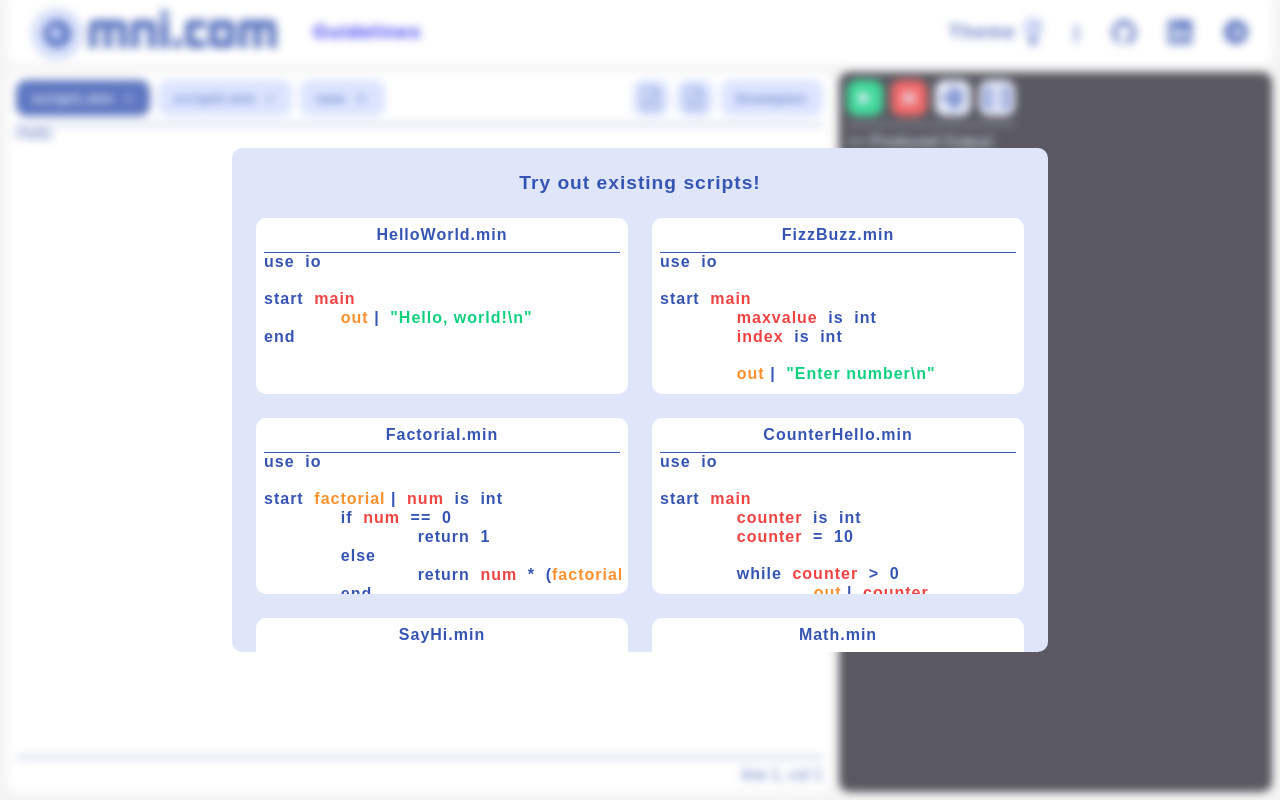
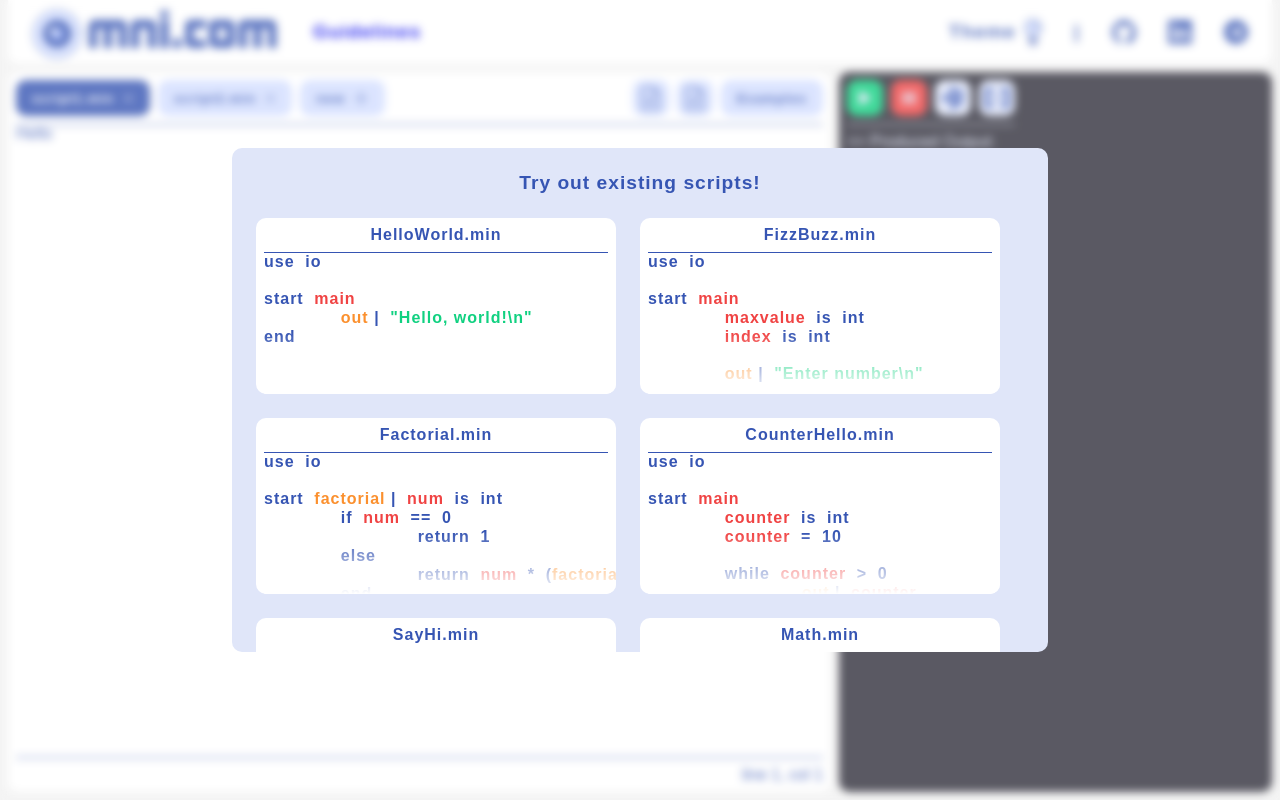
Before and after one commit to KalenskyyAlex/omni-com, a React (Create React App) app: page /sandbox in a window 1280 px wide. Built offline with nearby package versions, Linux system fonts and the light colour scheme; a web font is replaced by a local one.

Commit message:
code fade

```diff
--- a/src/Examples/Examples.css
+++ b/src/Examples/Examples.css
@@ -20,21 +20,37 @@
 }
 
 .code-panel {
+    position: relative;
+    margin-right: 24px;
     border-radius: 10px;
     flex-grow: 1;
     font-size: 1rem;
     padding: 8px;
-    max-width: calc(50% - 28px);
+    max-width: calc(50% - 40px);
     height: 20vh;
     margin-bottom: 24px;
     overflow: hidden;
     background-color: var(--code-background);
 }
 
+.examples-scrollbar {
+    width: 100%;
+    overflow: scroll;
+}
+
+.code-fade {
+    position: absolute;
+    bottom: 0;
+    width: 100%;
+    height: 35%;
+    z-index: 101;
+    background: linear-gradient(to bottom, var(--code-background-transparent), var(--code-background));
+}
+
 @media (max-width: 900px) {
     .examples-group-code {
         flex-direction: column;
-        gap: 0px !important;
+        gap: 0 !important;
     }
 
     .examples-group-code > *{
--- a/src/Examples/Examples.tsx
+++ b/src/Examples/Examples.tsx
@@ -141,12 +141,9 @@ function Examples() {
         <div className="horizontal-group fullscreen center blur-background">
             <div className="examples-group vertical-group">
                 Try out existing scripts!
-                <div className="vertical-group" style={{
-                    width: "100%",
-                    overflow: "auto"
-                }}>
+                <div className="vertical-group examples-scrollbar">
                     <div className="horizontal-group fill-container examples-group-code" style={{
-                        gap: '24px'
+                        gap: '0px'
                     }}>
                         <div className="code-panel">
                             <div className="horizontal-group fill-container underline-group hack" style={{
@@ -155,6 +152,7 @@ function Examples() {
                                 HelloWorld.min
                             </div>
                             <Linter content={example1}/>
+                            <div className="code-fade"></div>
                         </div>
                         <div className="code-panel">
                             <div className="horizontal-group fill-container underline-group hack" style={{
@@ -163,10 +161,11 @@ function Examples() {
                                 FizzBuzz.min
                             </div>
                             <Linter content={example2}/>
+                            <div className="code-fade"></div>
                         </div>
                     </div>
                     <div className="horizontal-group fill-container examples-group-code" style={{
-                        gap: '24px'
+                        gap: '0px'
                     }}>
                         <div className="code-panel">
                             <div className="horizontal-group fill-container underline-group hack" style={{
@@ -175,6 +174,7 @@ function Examples() {
                                 Factorial.min
                             </div>
                             <Linter content={example3}/>
+                            <div className="code-fade"></div>
                         </div>
                         <div className="code-panel">
                             <div className="horizontal-group fill-container underline-group hack" style={{
@@ -183,10 +183,11 @@ function Examples() {
                                 CounterHello.min
                             </div>
                             <Linter content={example4}/>
+                            <div className="code-fade"></div>
                         </div>
                     </div>
                     <div className="horizontal-group fill-container examples-group-code" style={{
-                        gap: '24px'
+                        gap: '0px'
                     }}>
                         <div className="code-panel">
                             <div className="horizontal-group fill-container underline-group hack" style={{
@@ -195,6 +196,7 @@ function Examples() {
                                 SayHi.min
                             </div>
                             <Linter content={example5}/>
+                            <div className="code-fade"></div>
                         </div>
                         <div className="code-panel">
                             <div className="horizontal-group fill-container underline-group hack" style={{
@@ -203,6 +205,7 @@ function Examples() {
                                 Math.min
                             </div>
                             <Linter content={example6}/>
+                            <div className="code-fade"></div>
                         </div>
                     </div>
                 </div>
--- a/src/index.css
+++ b/src/index.css
@@ -65,6 +65,7 @@ button {
 [theme="dark"] {
     --code-outline: #E0E6F9;
     --code-background: #101A36;
+    --code-background-transparent: #101A3600;
     --nav-background: #101A36;
     --code-text-primary: #101A36;
     --code-text-secondary: #3655B3;
@@ -79,11 +80,13 @@ button {
     --logo-quaternary: #3655B3;
 
     --examples-background: #1A2B59;
+    --examples-scrollbar: #3655B3;
 }
 
 [theme="light"] {
     --code-outline: #3655B3;
     --code-background: #FFFFFF;
+    --code-background-transparent: #FFFFFF00;
     --nav-background: #FFFFFF;
     --code-text-primary: #FFFFFF;
     --code-text-secondary: #3655B3;
@@ -98,6 +101,7 @@ button {
     --logo-quaternary: #A6BCFF;
 
     --examples-background: #E0E6F9;
+    --examples-scrollbar: #A6BCFF;
 }
 
 body {
```
